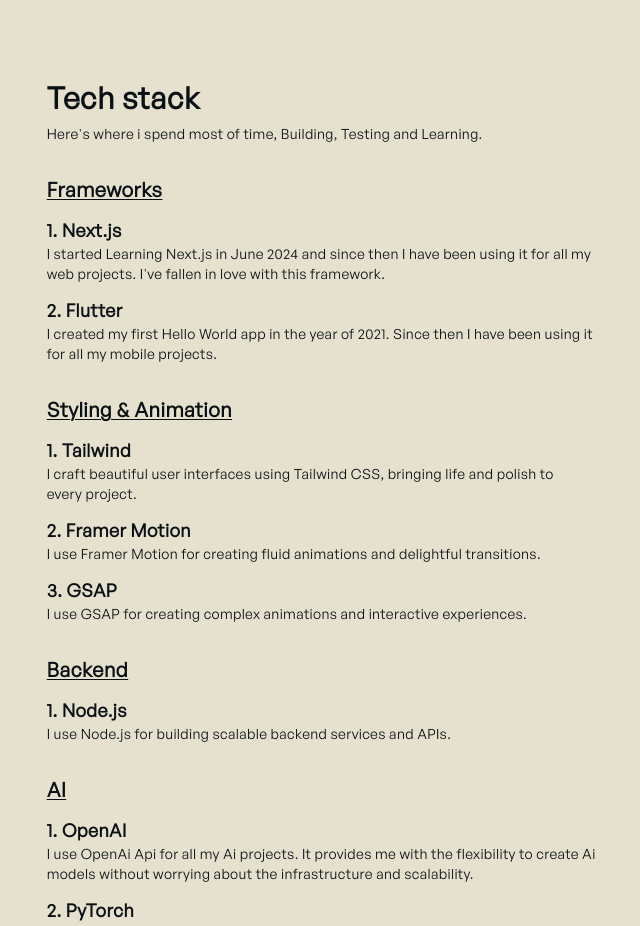
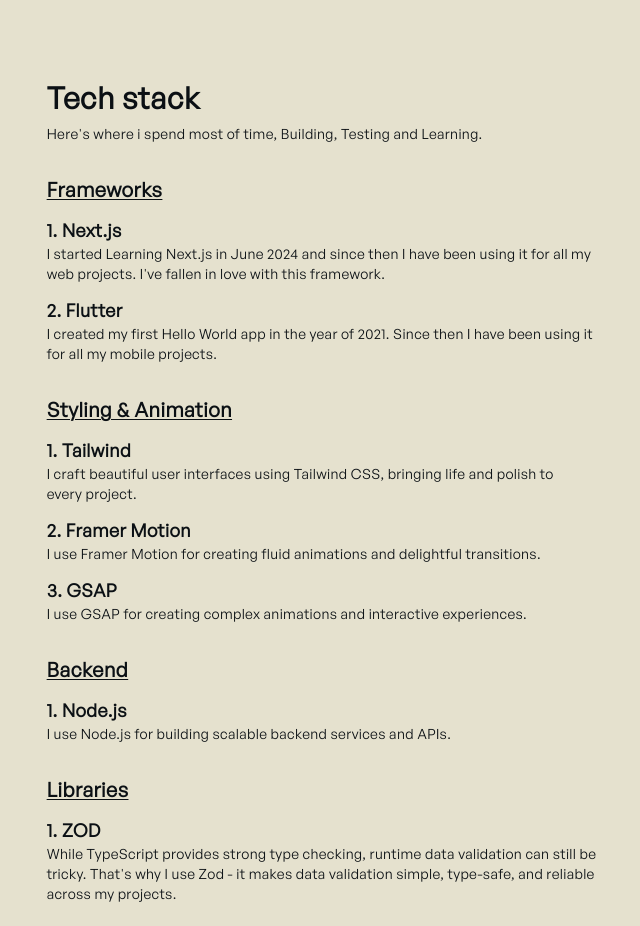
Before and after one commit to heygourab/personal_portfolio_nextjs, a Next.js app: page /techstack in a window 1280 px wide. Shown: the top 926 px of the page, without its empty margins (314-954 px from the left). Built offline with nearby package versions, Linux system fonts and the light colour scheme.

Commit message:
Add Zod library to tech stack section

```diff
--- a/app/techstack/data.ts
+++ b/app/techstack/data.ts
@@ -4,6 +4,7 @@
   DATABASE = "Database & ORM",
   AI = "AI",
   BACKEND = "Backend",
+  LIBRARIES = "Libraries",
 }
 
 export interface TechItem {
@@ -63,6 +64,15 @@
     ],
   },
   {
+    category: TechCategory.LIBRARIES,
+    items: [
+      {
+        title: "ZOD",
+        description: "While TypeScript provides strong type checking, runtime data validation can still be tricky. That's why I use Zod - it makes data validation simple, type-safe, and reliable across my projects.",
+      },
+    ],
+  },
+  {
     category: TechCategory.AI,
     items: [
       {
```
